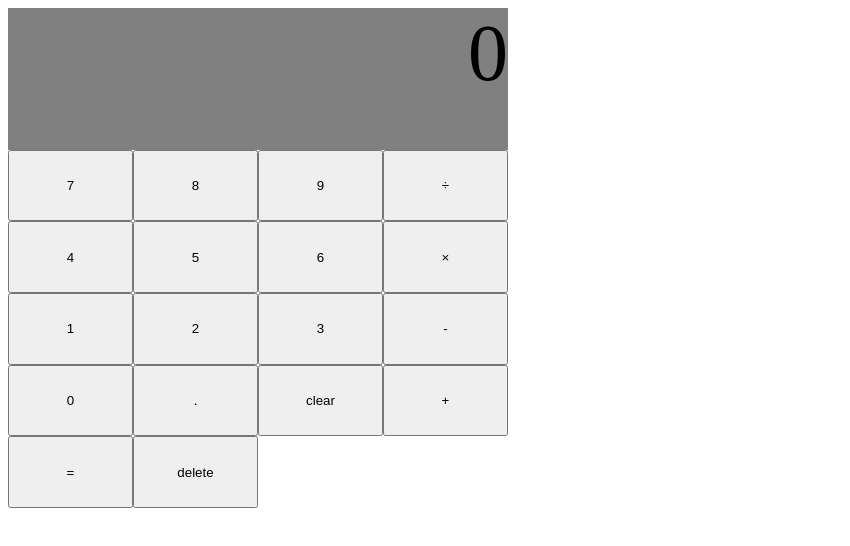
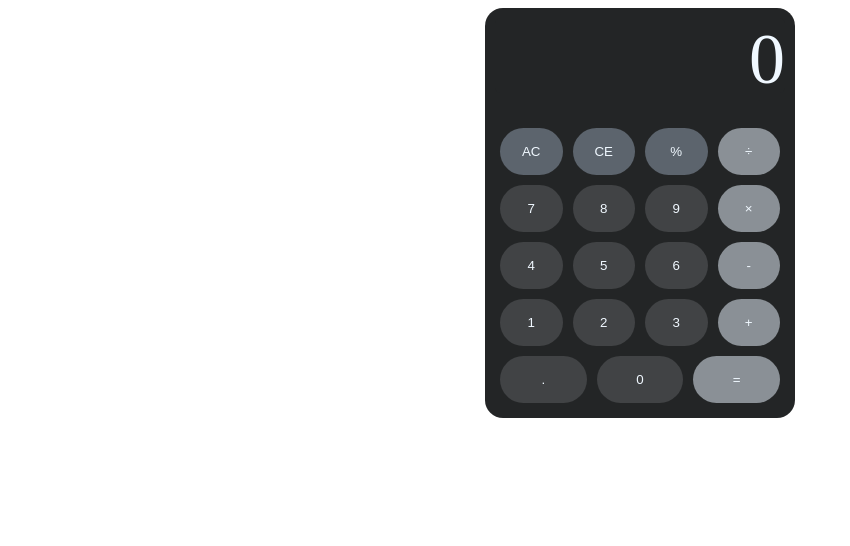
Before and after one commit to function09/Calculator, a plain HTML site: page index.html in a window 1280 px wide. Shown: the whole page, without its empty margins (0-850 px from the left). Drawn offline with Linux system fonts and the light colour scheme.

Commit message:
Add a % button and styling

```diff
--- a/index.html
+++ b/index.html
@@ -9,27 +9,29 @@
     <script src = "script.js" defer></script>
 </head>
 <body>
+    <div id="parentContainer">
     <div id="container">
     <div id="display">0</div>
-    <button value = "7" class = "number-btn">7</button>
-    <button value = "8" class = "number-btn">8</button>
-    <button value = "9" class = "number-btn">9</button>
-    <button id = "divide" class = "operator-btn">÷</button>
-    <button value = "4" class = "number-btn">4</button>
-    <button value = "5" class = "number-btn">5</button>
-    <button value = "6" class = "number-btn">6</button>
-    <button id = "multiply" class = "operator-btn">×</button>
-    <button value = "1" class = "number-btn">1</button>
-    <button value = "2" class = "number-btn">2</button>
-    <button value = "3" class = "number-btn">3</button>
-    <button id = "subtract" class = "operator-btn">-</button>
-    <button value = "0" class = "number-btn">0</button>
-    <button value = '.' class = "number-btn">.</button>
-    <button id = "clear">clear</button>
-    <button id = "add" class="operator-btn">+</button>
-    <button id = "equal" class="operate">=</button>
-    <button id = 'delete'>delete</button>
+    <button id="clear" class="other">AC</button>
+    <button id="delete" class="other">CE</button>
+    <button class="percent-btn">%</button>
+    <button id="divide" class="operator-btn">÷</button>
+    <button value="7" class="number-btn">7</button>
+    <button value="8" class="number-btn">8</button>
+    <button value="9" class="number-btn">9</button>
+    <button id="multiply" class="operator-btn">×</button>
+    <button value="4" class="number-btn">4</button>
+    <button value="5" class="number-btn">5</button>
+    <button value="6" class="number-btn">6</button>
+    <button id="subtract" class="operator-btn">-</button>
+    <button value="1" class="number-btn">1</button>
+    <button value="2" class="number-btn">2</button>
+    <button value="3" class="number-btn">3</button>
+    <button id="add" class="operator-btn">+</button>
+    <button value="." class="number-btn">.</button>
+    <button value='0' class="number-btn">0</button>
+    <button id="equal" class="operate">=</button>
+    </div>
 </div>
-
 </body>
 </html>
--- a/script.js
+++ b/script.js
@@ -3,7 +3,8 @@ const operandButtons = document.querySelectorAll('.number-btn');
 const operatorButtons = document.querySelectorAll('.operator-btn');
 const equalButton = document.querySelector('#equal');
 const clearButton = document.querySelector('#clear');
-const deleteButton = document.querySelector('#delete')
+const deleteButton = document.querySelector('#delete');
+const percentButton = document.querySelector('.percent-btn');
 let arrayX = [];
 let arrayY = [];
 let x = '';
@@ -69,7 +70,7 @@ operandButtons.forEach(button => {
             arrayX.push(e.target.textContent);
             storeVariableX();
         }
-        else if(operator !== null || x === solution) {
+        else if(operator !== null || x === solution){
             if(e.target.value === '.' && arrayY.includes('.')){
                 return;
             }
@@ -89,7 +90,7 @@ equalButton.addEventListener('click', () => {
 
     if(arrayX !== [] && arrayY !== [] && operator !== null) {
 
-        solution = parseFloat(operate(operator, x, y).toFixed(8));
+        solution = parseFloat(operate(operator, x, y).toFixed(6));
 
         display.textContent = solution;
 
@@ -114,6 +115,7 @@ clearButton.addEventListener('click', () => {
 });
 
 deleteButton.addEventListener('click', () => {
+
     if(display.textContent = arrayX.join('') && y == '') {
         arrayX.pop();
         x = Number(arrayX.join(''));
@@ -128,3 +130,17 @@ deleteButton.addEventListener('click', () => {
         display.textContent = '0'
     }
 });
+
+percentButton.addEventListener('click', (e) => {
+    if(display.textContent = arrayX.join('') && y == ''){
+        display.textContent = (Number(arrayX.join(''))/100).toString();
+        x = Number(arrayX.join(''))/100;
+    }
+    else if(display.textContent = arrayY.join('') && x !== ''){
+        display.textContent = (Number(arrayY.join(''))/100).toString();
+        y = Number(arrayY.join(''))/100;
+    }
+    else if(display.textContent = '0'){
+        return;
+    }
+});
--- a/styles.css
+++ b/styles.css
@@ -1,15 +1,91 @@
+#parentContainer{
+    display: flex;
+    align-items: center;
+    justify-content: center;
+}
+
 #container{
-    width: 500px;
-    height: 500px;
-    display: grid;
-    grid-template-columns: repeat(4, 1fr);
+    display: flex;
+    height: 390px;
+    max-width: 290px;
+    flex-wrap: wrap;
+    padding: 10px;
+    border-radius: 18px;
+    background-color: #232526;
 }
 
 #display{
-    grid-column: 5/1;
+    display:flex;
+    justify-content: flex-end;
+    height: 75px;
     width: 100%;
-    height: 100%;
-    background-color: grey;
-    text-align:right;
-    font-size: 5rem;
+    font-size: 72px;
+    border-radius: 5px;
+    color:aliceblue;
+    background-color: #232526;
+    overflow: hidden;
 }
+
+button{
+    flex: 1 20%;
+    margin: 5px;
+    border-radius: 24px;
+    border: none;
+    color:aliceblue;
+}
+
+button:hover {
+    background-color: #e7e7e7;
+    color:#232526;
+}
+
+
+.number-btn{
+    background-color: #414345;
+}
+
+.number-btn:active {
+    background-color: #414345;
+    transform: translateY(2px);
+}
+
+.operator-btn{
+    background-color: #8a9096;
+}
+
+.operator-btn:active {
+    background-color: #8a9096;
+    transform: translateY(2px);
+}
+
+#equal{
+    background-color: #8a9096;
+}
+
+#equal:hover {
+    background-color: #e7e7e7;
+    color:#232526;
+}
+
+#equal:active {
+    background-color: #8a9096;
+    transform: translateY(2px);
+}
+
+.percent-btn{
+    background-color: #5c646d;
+}
+
+.percent-btn:active {
+    background-color: #5c646d;
+    transform: translateY(2px);
+}
+
+.other{
+    background-color: #5c646d
+}
+
+.other:active {
+    background-color: #5c646d;
+    transform: translateY(2px);
+}
```
